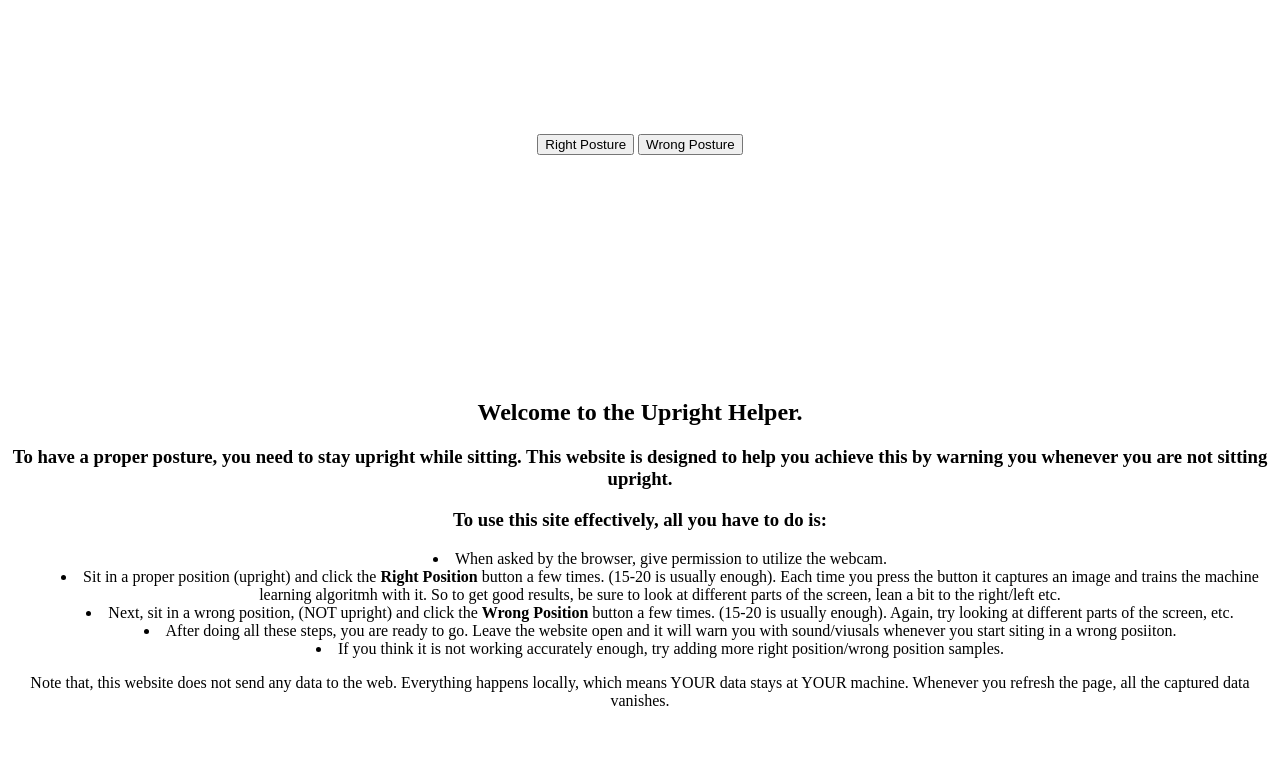
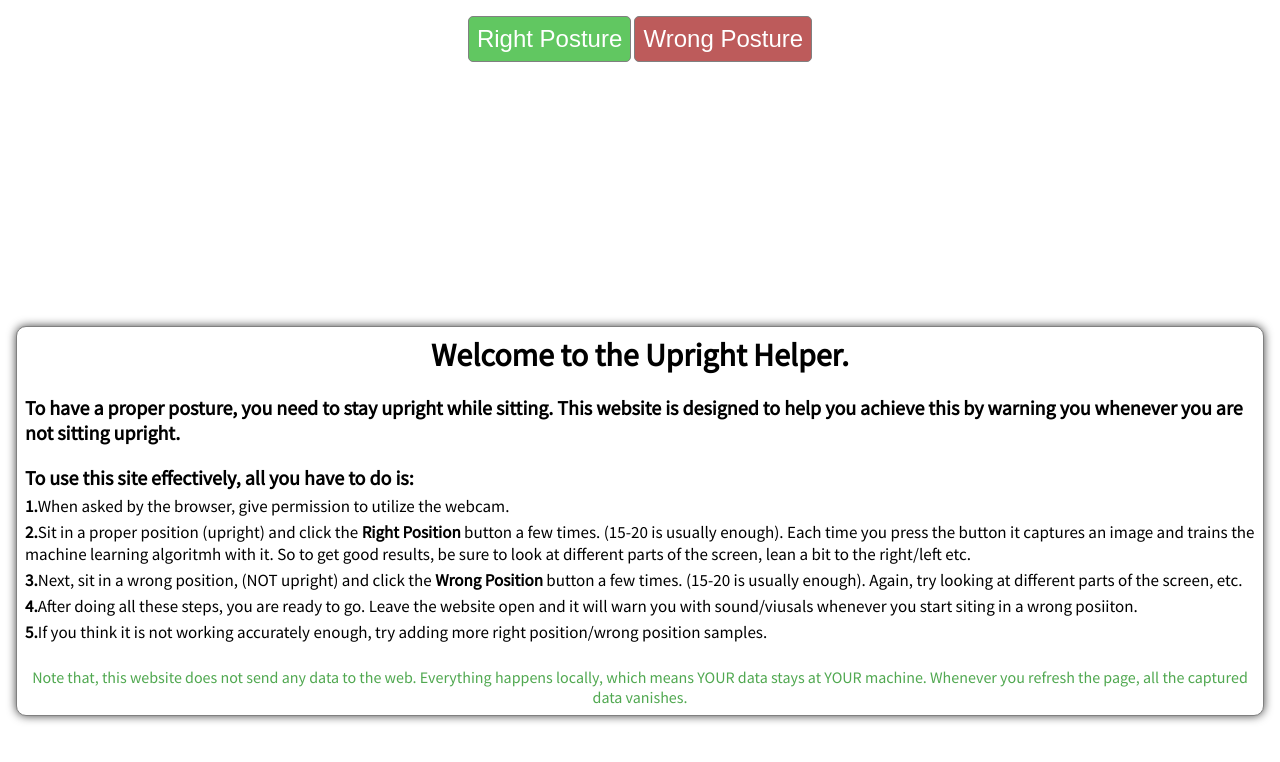
Before and after one commit to aaryanporwal/uprighthelper, a plain HTML site: page index.html in a window 1280 px wide. Drawn offline with Linux system fonts and the light colour scheme; a script that the page names is missing.

Commit message:
Change UI

```diff
--- a/index.css
+++ b/index.css
@@ -1,7 +1,62 @@
-.center{
-    padding: 10% 0;
+* {
+    margin:0;
+    padding:0;
+    box-sizing: border-box;
+}
+body {
+    font-family: 'Source Sans Pro', sans-serif;
+    background: white;
+    padding:1rem
+}
+button {
+    border:0.5px solid gray;
+    background: rgb(97, 199, 97);
+    color:white;
+    font-size: 1.5rem;
+    padding:0.5rem;
+    border-radius: 5px;
+    cursor: pointer;
+}
+#class-b {
+    background: rgb(189, 91, 91);
+}
+.fa {
+    padding-right: 0.2rem;
+}
+.container {
+    display: flex;
+    flex-direction: column;
+    justify-content: center;
+    align-items: center;
+}
+.messages {
+    background: white;
+    border:1px solid gray;
+    box-shadow: 0px 0px 10px 0px rgba(0,0,0,0.74);
+    border-radius: 10px;
+    padding:0.5rem;
+}
+h2 {
     text-align: center;
-    display: block;
-    margin: auto;
-    list-style-position: inside;
+    font-size: 2rem;
 }
+h3 {
+    font-size: 20px;
+}
+ul {
+    list-style: none;
+    margin-top: 5px;
+}
+li {
+    margin-bottom: 4px;
+    font-size: 17px;
+}
+p {
+    text-align: center;
+    color:rgb(80, 168, 80);
+}
+video {
+    margin:2rem 0rem;
+    width:400px;
+    height:auto;
+}
--- a/index.html
+++ b/index.html
@@ -6,28 +6,38 @@
     <script src="https://unpkg.com/@tensorflow-models/mobilenet"></script>
     <script src="https://unpkg.com/@tensorflow-models/knn-classifier"></script>
     <link rel="stylesheet" type="text/css" href="index.css">
+    <link href="https://fonts.googleapis.com/css2?family=Source+Sans+Pro&display=swap" rel="stylesheet">
+    <link rel="stylesheet" href="https://cdnjs.cloudflare.com/ajax/libs/font-awesome/4.7.0/css/font-awesome.min.css">
     <title>Upright Helper</title>
 </head>
 
 <body>
     <div class="center">
-        <div>
+        <div class="container">
+            <div class="buttons">
                 <button id="class-a">Right Posture</button>
                 <button id="class-b">Wrong Posture</button>
+            </div>
 
+        <video autoplay playsinline muted id="webcam" width="224" height="224"></video>
         </div>
-        <video autoplay playsinline muted id="webcam" width="224" height="224"></video>
+        <div class="messages">
             <h2> Welcome to the Upright Helper. </h2>
+            <br>
             <h3>To have a proper posture, you need to stay upright while sitting. This website is designed to help you achieve this by warning you whenever you are not sitting upright.</h3>
+            <br>
             <h3>To use this site effectively, all you have to do is:</h3>
             <ul>
-           <li>When asked by the browser, give permission to utilize the webcam.</li>
-           <li>Sit in a proper position (upright) and click the <b>Right Position</b> button a few times. (15-20 is usually enough). Each time you press the button it captures an image and trains the machine learning algoritmh with it. So to get good results, be sure to look at different parts of the screen, lean a bit to the right/left etc.</li>
-            <li>Next, sit in a wrong position, (NOT upright) and click the <b>Wrong Position</b> button a few times. (15-20 is usually enough). Again, try looking at different parts of the screen, etc.</li>
-            <li>After doing all these steps, you are ready to go. Leave the website open and it will warn you with sound/viusals whenever you start siting in a wrong posiiton.</li>
-            <li>If you think it is not working accurately enough, try adding more right position/wrong position samples. </li>
+                <li><strong>1.</strong>When asked by the browser, give permission to utilize the webcam.</li>
+                <li><strong>2.</strong>Sit in a proper position (upright) and click the <b>Right Position</b> button a few times. (15-20 is usually enough). Each time you press the button it captures an image and trains the machine learning algoritmh with it. So to get good results, be sure to look at different parts of the screen, lean a bit to the right/left etc.</li>
+                <li><strong>3.</strong>Next, sit in a wrong position, (NOT upright) and click the <b>Wrong Position</b> button a few times. (15-20 is usually enough). Again, try looking at different parts of the screen, etc.</li>
+                <li><strong>4.</strong>After doing all these steps, you are ready to go. Leave the website open and it will warn you with sound/viusals whenever you start siting in a wrong posiiton.</li>
+                <li><strong>5.</strong>If you think it is not working accurately enough, try adding more right position/wrong position samples. </li>
             </ul>
+            <br>
             <p> Note that, this website does not send any data to the web. Everything happens locally, which means YOUR data stays at YOUR machine. Whenever you refresh the page, all the captured data vanishes.</p>
+        </div>
+
     </div>
     <!-- Load index.js after the content of the page -->
     <script src="index.js"></script>
--- a/index.js
+++ b/index.js
@@ -39,10 +39,10 @@ async function app() {
       const classes = ['A', 'B'];
       if(classes[result.classIndex]=="B"){
         await audio.play();
-        document.body.style.backgroundColor = "red";
+        document.body.style.backgroundColor = "rgb(168, 63, 63)";
       }
       else{
-        document.body.style.backgroundColor = "white";
+        document.body.style.backgroundColor = "rgb(80, 168, 80)";
       }
     }
 
```
Lines whose indentation alone changed are shown as unchanged.
